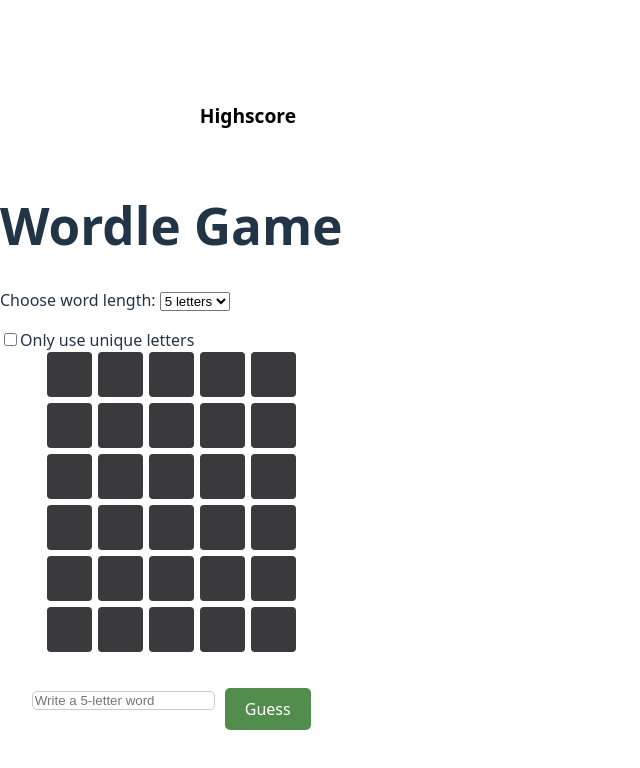
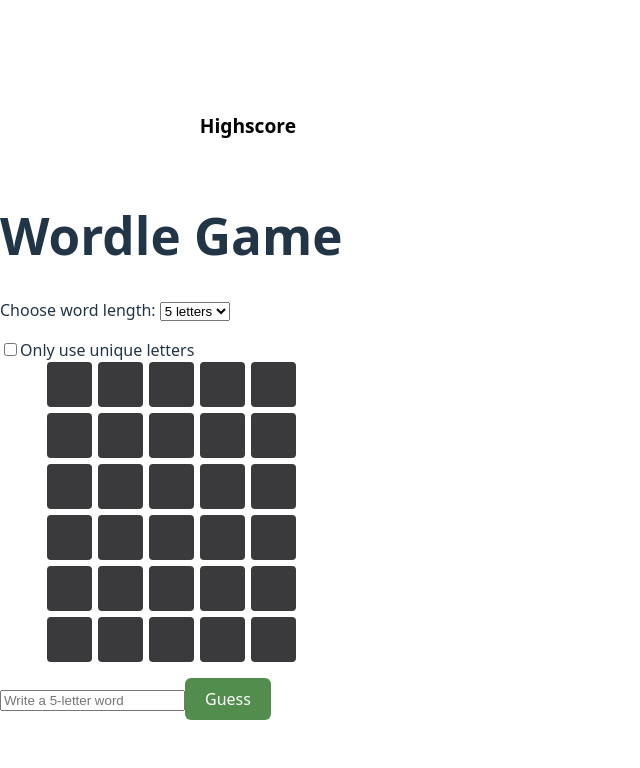
Before and after one commit to Fagerdahl/wordle-SP, a React (Vite) app in the folder client/: page / in a window 1280 px wide. Shown: the top 768 px of the page, without its empty margins (0-640 px from the left). Built offline with nearby package versions, Linux system fonts and the light colour scheme; no server answers.

Commit message:
Changes in props for GuessInput

```diff
--- a/client/src/Components/GuessInput.jsx
+++ b/client/src/Components/GuessInput.jsx
@@ -2,41 +2,34 @@
 import React, { useState } from "react";
 import "./GuessInput.css";
 
-const GuessInput = ({ onSubmitGuess, disabled, onPlayAgain, wordLength }) => {
-  const [guess, setGuess] = useState("");
+export default function GuessInput({ onSubmitGuess, disabled, wordLength }) {
+  const [currentGuess, setCurrentGuess] = useState("");
 
   const handleSubmit = (e) => {
     e.preventDefault();
 
-    if (disabled) {
-       //When game is over, play again
-      onPlayAgain();
+    if (currentGuess.length !== wordLength) {
+      alert(`Guessed word must be ${wordLength} characters in length!`);
       return;
     }
 
-    if (guess.length !== 5) {
-      alert("Guessed word must be 5 characters in length!");
-      return;
-    }
-    onSubmitGuess(guess);
-    setGuess("");
+    onSubmitGuess(currentGuess);
+    setCurrentGuess("");
   };
 
   return (
-    <form onSubmit={handleSubmit} className="guess-form">
+    <form onSubmit={handleSubmit}>
       <input
-        className="guess-input"
         type="text"
-        value={guess}
-        onChange={(e) => setGuess(e.target.value)}
         maxLength={wordLength}
         placeholder={`Write a ${wordLength}-letter word`}
+        value={currentGuess}
+        onChange={(e) => setCurrentGuess(e.target.value)}
+        disabled={disabled}
       />
-      <button className="guess-button" type="submit">
-      {disabled ? "Play again" : "Guess"}
+      <button type="submit" disabled={disabled}>
+        Guess
       </button>
     </form>
   );
-};
-
-export default GuessInput;
+}
--- a/client/src/pages/About.jsx
+++ b/client/src/pages/About.jsx
@@ -17,9 +17,11 @@ const About = () => {
     <div className="about-page">
       <h1>Welcome to my version of Wordle</h1>
       <p className="about-description">
-        This project was part of a Fullstack education program at Lernia Yrkeshögskola.
+        This project was part of a Fullstack education program at Lernia
+        Yrkeshögskola.
         <br />
-        My Goal was to create a Fun & Interactive Game based on Fullstack Development.
+        My Goal was to create a Fun & Interactive Game based on Fullstack
+        Development.
         <br />
         Built with ❤️ & a lot of debugging!
       </p>
```
